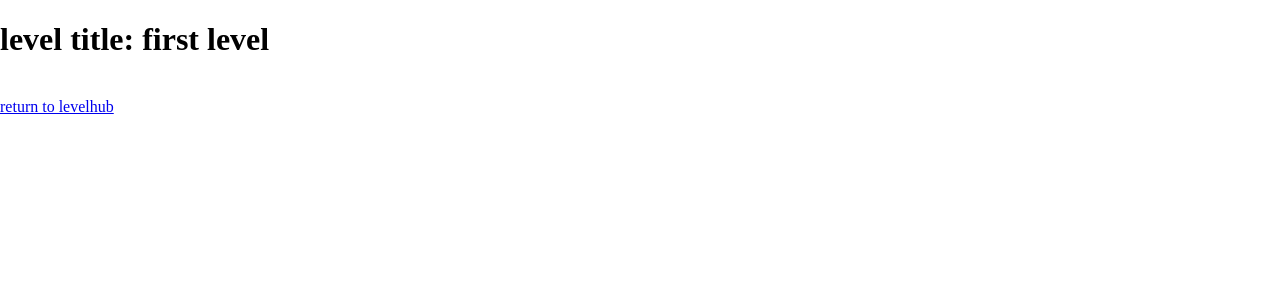
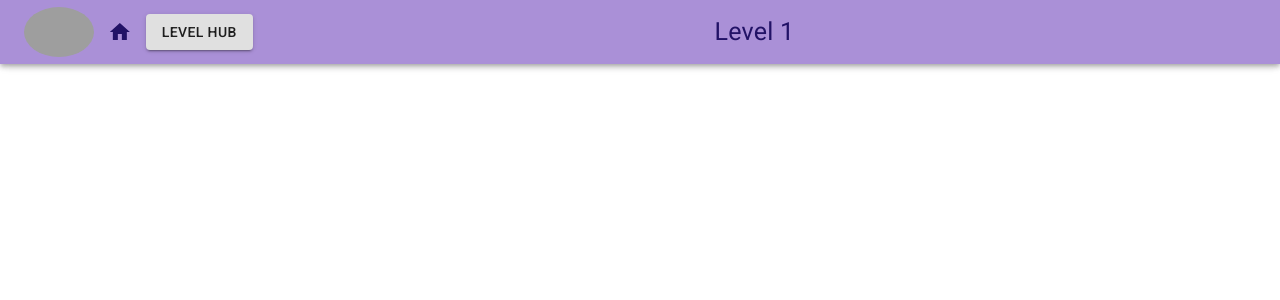
Before and after one commit to ParableWorks/music-app, a React app: page /level/1 in a window 1280 px wide. Shown: the top 300 px of the page. Built offline with nearby package versions, Linux system fonts and the light colour scheme; grey boxes are pictures that could not be loaded.

Commit message:
level 1 ui initial design

```diff
--- a/src/Pages/Level/Level.jsx
+++ b/src/Pages/Level/Level.jsx
@@ -1,8 +1,9 @@
-import React from 'react';
-import { useParams } from 'react-router-dom';
+import React from "react";
+import { useParams } from "react-router-dom";
 
-import GenericLevel from './components/GenericLevel';
-import levelConfig from '../../levelConfig.json';
+import GenericLevel from "./components/GenericLevel";
+import levelConfig from "../../levelConfig.json";
+import NavBar from "../UniversalComponents/NavBar";
 
 const Level = () => {
   const { levelNumber } = useParams();
@@ -15,14 +16,15 @@ const Level = () => {
           {` '${levelNumber}' `}
         </h3>
         <br />
-        <a href="/levelhub">
-          return to levelhub
-        </a>
+        <a href="/levelhub">return to levelhub</a>
       </div>
     );
   }
   return (
-    <GenericLevel levelConfig={levelConfig.levels[levelNumber]} />
+    <div>
+      <NavBar levelTitle="Level 1" />
+      <GenericLevel levelConfig={levelConfig.levels[levelNumber]} />
+    </div>
   );
 };
 
--- a/src/Pages/Level/components/GenericLevel.jsx
+++ b/src/Pages/Level/components/GenericLevel.jsx
@@ -1,21 +1,11 @@
-import React from 'react';
-import PropTypes from 'prop-types';
+import React from "react";
+import PropTypes from "prop-types";
 
 const GenericLevel = (props) => {
-  const { levelConfig: { title } } = props;
-  return (
-    <div>
-      <h1>
-        level title:
-        {' '}
-        {title}
-      </h1>
-      <br />
-      <a href="/levelhub">
-        return to levelhub
-      </a>
-    </div>
-  );
+  const {
+    levelConfig: { title },
+  } = props;
+  return <div>yo</div>;
 };
 
 export default GenericLevel;
@@ -28,6 +18,6 @@ GenericLevel.propTypes = {
 
 GenericLevel.defaultProps = {
   levelConfig: {
-    title: '',
+    title: "",
   },
 };
--- a/src/Pages/LevelHub/levelHub.jsx
+++ b/src/Pages/LevelHub/levelHub.jsx
@@ -1,13 +1,13 @@
-import React from 'react';
+import React from "react";
 import {
   makeStyles,
   createMuiTheme,
   ThemeProvider,
-} from '@material-ui/core/styles';
-import Grid from '@material-ui/core/Grid';
-import clsx from 'clsx';
-import NavBar from '../UniversalComponents/NavBar';
-import HubGrid from './Elements/HubGrid';
+} from "@material-ui/core/styles";
+import Grid from "@material-ui/core/Grid";
+import clsx from "clsx";
+import NavBar from "../UniversalComponents/NavBar";
+import HubGrid from "./Elements/HubGrid";
 
 const useStyles = makeStyles((theme) => ({
   root: {
@@ -24,29 +24,29 @@ const useStyles = makeStyles((theme) => ({
   },
   icon: {
     backgroundColor:
-      'linear-gradient(180deg,hsla(0,0%,100%,.8),hsla(0,0%,100%,0))',
-    color: 'primary',
+      "linear-gradient(180deg,hsla(0,0%,100%,.8),hsla(0,0%,100%,0))",
+    color: "primary",
   },
   checkedIcon: {
     backgroundColor:
-      'linear-gradient(180deg,hsla(0,0%,100%,.8),hsla(0,0%,100%,0))',
-    color: 'primary',
+      "linear-gradient(180deg,hsla(0,0%,100%,.8),hsla(0,0%,100%,0))",
+    color: "primary",
   },
 }));
 
 const theme = createMuiTheme({
   palette: {
     primary: {
-      light: '#757ce8',
-      main: '#3f50b5',
-      dark: '#002884',
-      contrastText: '#fff',
+      light: "#757ce8",
+      main: "#3f50b5",
+      dark: "#002884",
+      contrastText: "#fff",
     },
     secondary: {
-      light: '#ff7961',
-      main: '#f44336',
-      dark: '#ba000d',
-      contrastText: '#000',
+      light: "#ff7961",
+      main: "#f44336",
+      dark: "#ba000d",
+      contrastText: "#000",
     },
   },
 });
@@ -56,7 +56,7 @@ export default function LevelHub() {
 
   return (
     <ThemeProvider theme={theme}>
-      <NavBar />
+      <NavBar levelTitle="Level Hub" disableHub={true} />
       <Grid item container>
         <Grid item xs={2} lg={1} />
         <Grid item xs={8} lg={10}>
--- a/src/Pages/UniversalComponents/NavBar.jsx
+++ b/src/Pages/UniversalComponents/NavBar.jsx
@@ -1,13 +1,16 @@
-import React from 'react';
-import { makeStyles } from '@material-ui/core/styles';
-import AppBar from '@material-ui/core/AppBar';
-import Toolbar from '@material-ui/core/Toolbar';
-import Typography from '@material-ui/core/Typography';
-import Button from '@material-ui/core/Button';
-import IconButton from '@material-ui/core/IconButton';
-import MenuIcon from '@material-ui/icons/Menu';
-import { Avatar } from '@material-ui/core';
-import { red, purple } from '@material-ui/core/colors';
+import React from "react";
+import { useHistory } from "react-router-dom";
+
+import { makeStyles } from "@material-ui/core/styles";
+import AppBar from "@material-ui/core/AppBar";
+import Toolbar from "@material-ui/core/Toolbar";
+import Typography from "@material-ui/core/Typography";
+import Button from "@material-ui/core/Button";
+import IconButton from "@material-ui/core/IconButton";
+import MenuIcon from "@material-ui/icons/Menu";
+import { Avatar } from "@material-ui/core";
+import { red, purple } from "@material-ui/core/colors";
+import HomeIcon from "@material-ui/icons/Home";
 
 const useStyles = makeStyles((theme) => ({
   root: {
@@ -21,35 +24,45 @@ const useStyles = makeStyles((theme) => ({
   },
   title: {
     flexGrow: 1,
-    color: '#221266',
-    fontFamily: 'Roboto',
-    fontSize: '25px',
+    color: "#221266",
+    fontFamily: "Roboto",
+    fontSize: "25px",
   },
   avatar: {
-    fontSize: '80px',
-    width: '70px',
-    height: '50px',
+    fontSize: "80px",
+    width: "70px",
+    height: "50px",
+  },
+  homeIcon: {
+    flexGrow: 0.03,
+    color: "#221266",
   },
 }));
 
-const NavBar = () => {
+const NavBar = ({ levelTitle, disableHub }) => {
   const classes = useStyles();
+  const history = useHistory();
 
   return (
     <div className={classes.root}>
-      <AppBar
-        sizes="large"
-        style={{ background: '#aa90d7' }}
-        position="fixed"
-      >
+      <AppBar sizes="large" style={{ background: "#aa90d7" }} position="fixed">
         <Toolbar>
           <Avatar
             className={classes.avatar}
             alt="Parable Works Logo"
             src="https://cdn.discordapp.com/attachments/616872404546879517/738873203837108244/profile.png"
           />
+          <HomeIcon className={classes.homeIcon} />
+          <Button
+            onClick={() => history.push(`/levelhub`)}
+            color="#E8E9F3"
+            variant="contained"
+            disabled={disableHub}
+          >
+            Level Hub
+          </Button>
           <Typography align="center" className={classes.title}>
-            Level Hub
+            {levelTitle}
           </Typography>
         </Toolbar>
       </AppBar>
```
Also changed, not shown: .eslintrc.json.
